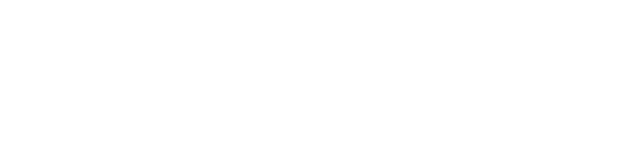
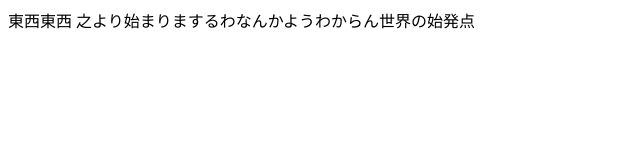
Before and after one commit to Bird2t/Bird2t.github.io, a plain HTML site: page index.html in a window 1280 px wide. Shown: the whole page, without its empty margins (0-640 px from the left). Drawn offline with Linux system fonts and the light colour scheme.

Commit message:
indexテキストの追加ァ！

```diff
--- a/index.html
+++ b/index.html
@@ -5,6 +5,7 @@
   <title>Title</title>
 </head>
 <body>
-
+東西東西
+之より始まりまするわなんかようわからん世界の始発点
 </body>
 </html>
```
